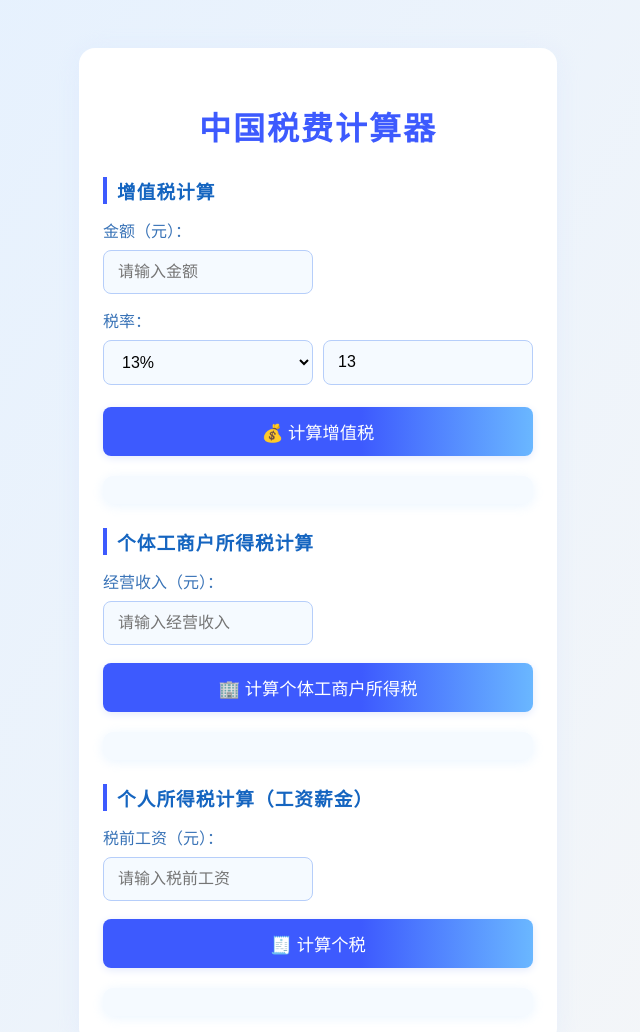
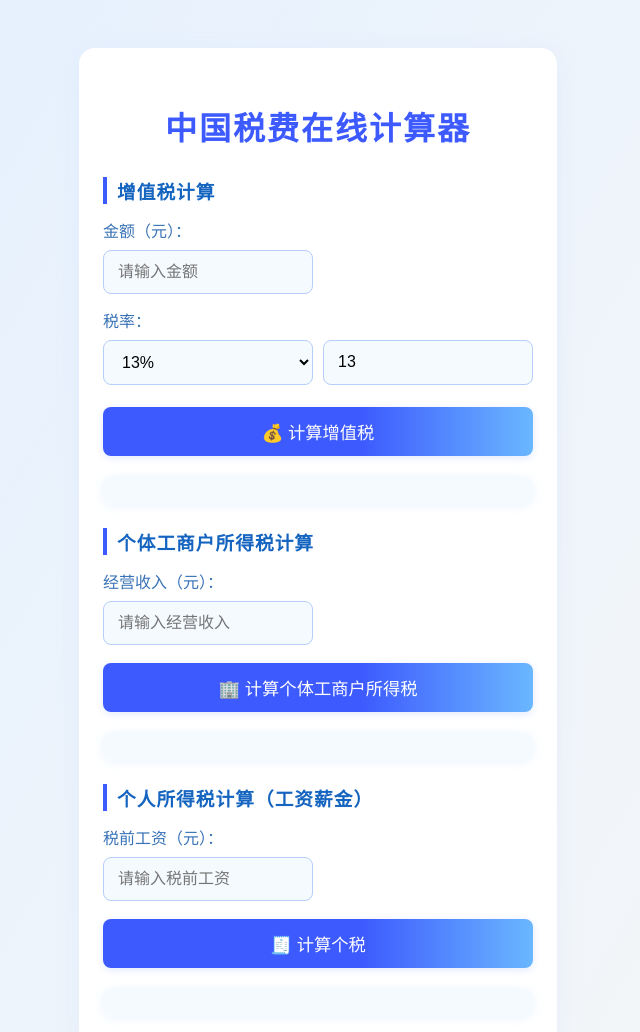
Before and after one commit to elricshadow/China_Tax_calculation, a plain HTML site: page index.html in a window 1280 px wide. Shown: the top 1032 px of the page, without its empty margins (322-962 px from the left). Drawn offline with Linux system fonts and the light colour scheme.

Commit message:
Update index.html

```diff
--- a/index.html
+++ b/index.html
@@ -2,7 +2,7 @@
 <html lang="zh">
 <head>
     <meta charset="UTF-8">
-    <title>中国税费计算器</title>
+    <title>中国税费在线计算器</title>
     <meta name="viewport" content="width=device-width, initial-scale=1">
     <style>
         body {
@@ -133,7 +133,7 @@
 </head>
 <body>
     <div class="container">
-        <h2>中国税费计算器</h2>
+        <h2>中国税费在线计算器</h2>
 
         <!-- 增值税部分 -->
         <div class="section-title">增值税计算</div>
```
